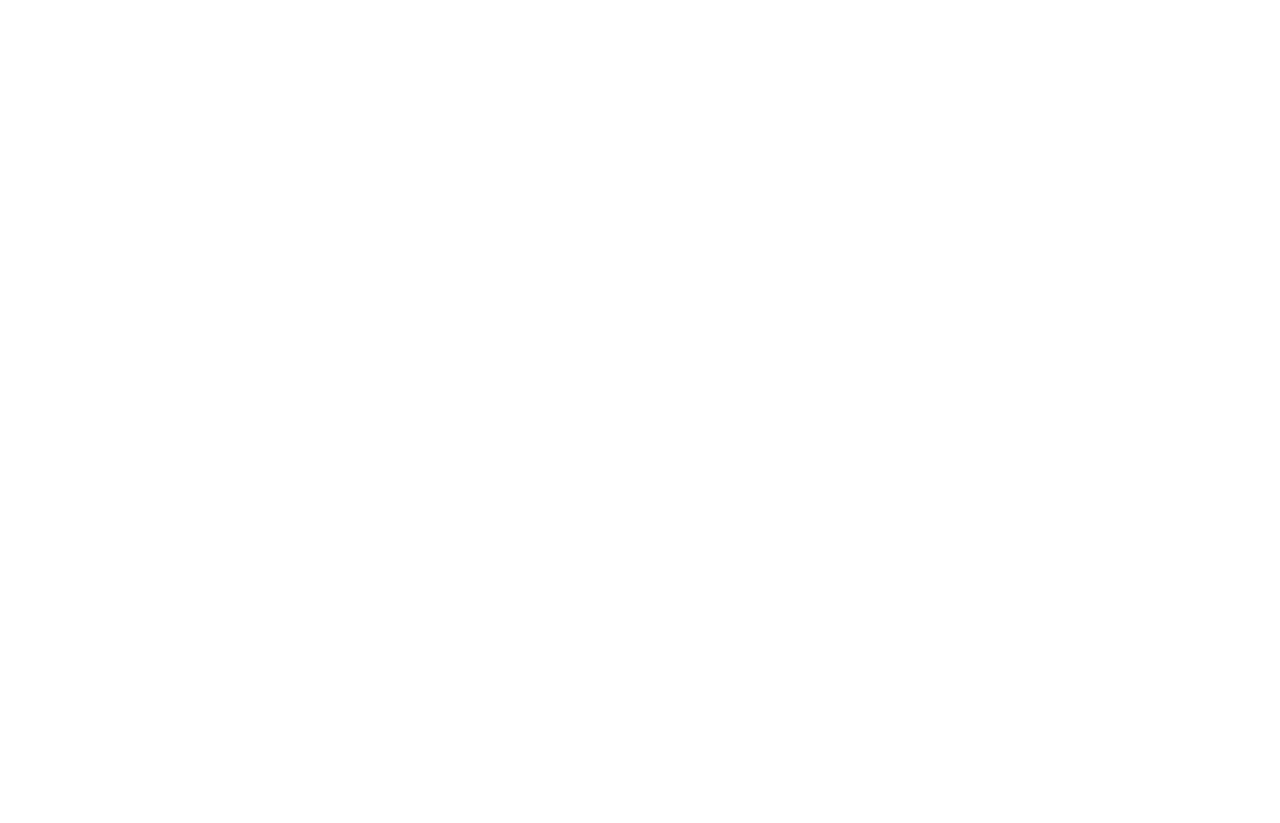
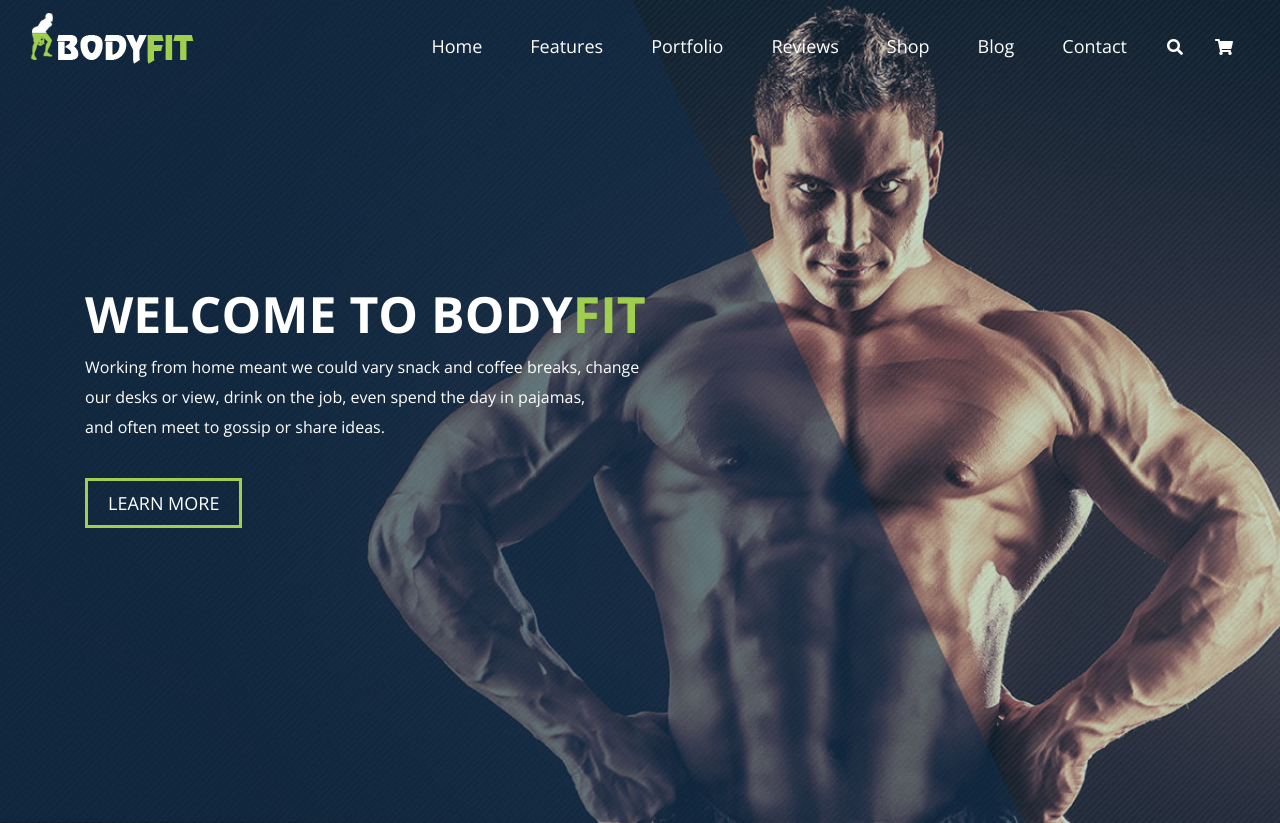
Before and after one commit to Sajedurrahmanratul/BodyFit, a plain HTML site: page index.html in a window 1280 px wide. Before the commit the page ends 800 px from the top, so only its background shows below. Drawn offline with nearby package versions, Linux system fonts and the light colour scheme.

Commit message:
hero done

```diff
--- a/css/style.scss
+++ b/css/style.scss
@@ -15,7 +15,7 @@ Common Css
     margin: 0;
     padding: 0;
     box-sizing: border-box;
-    overflow-x: hidden;
+
 }
 
 html{
@@ -23,6 +23,7 @@ html{
 }
 
 body{
+    overflow-x: hidden;
     font-family: 'Open Sans', sans-serif;
 }
 
@@ -58,6 +59,7 @@ p{
     font-family: 'Open Sans', sans-serif;
     font-weight: normal;
     font-size: 16px;
+    line-height: 30px;
 }
 
 a{
@@ -65,8 +67,49 @@ a{
     font-weight: normal;
     font-size: 18px;
     text-decoration: none;
-
+    color: $white-color;
     &:hover{
         text-decoration: none;
+        color: $white-color;
     }
 }
+
+
+/*==========================================
+Header Css
+==========================================*/
+
+header{
+    background: url(/img/hero-bg.jpg);
+    width: 100%;
+    height: fit-content;
+    background-repeat: no-repeat;
+    background-size: cover;
+    background-position: center;
+    padding: 0 0 50px 0;
+    .hero{
+        height: 87vh;
+        padding-bottom: 50px;
+        h1{
+            color: $white-color;
+        }
+
+        span{
+            color: $secondary-color;
+        }
+
+        p{
+            color: $white-color;
+        }
+
+        a{
+            border: 3px solid $secondary-color;
+            padding: 10px 20px;
+            transition: .2s ease all;
+            &:hover{
+                border: 3px solid #80aa37;
+                color: rgb(224, 224, 224);
+            }
+        }
+    }
+}
--- a/index.html
+++ b/index.html
@@ -26,6 +26,47 @@
     <link rel="stylesheet" href="/css/style.css">
 </head>
 <body>
+   <!---Nav and Header Start-->
+  <header>
+    <nav class="navbar navbar-expand-lg">
+      <div class="container-fluid">
+        <img src="/img/logo.png" alt="Image Here" class="navbar-brand ">
+          <button class="toggler navbar-toggler pt-4" data-target="#navbarCollapse" data-toggle="collapse">
+            <i class="fas fa-bars text-white"></i>
+          </button>
+          <div class="collapse navbar-collapse" id="navbarCollapse">
+            <ul class="navbar-nav ml-auto pt-3">
+              <li class="nav-item"><a href="#" class="text-white mx-3 nav-link">Home</a></li>
+              <li class="nav-item"><a href="#" class="text-white mx-3 nav-link">Features</a></li>
+              <li class="nav-item"><a href="#" class="text-white mx-3 nav-link">Portfolio</a></li>
+              <li class="nav-item"><a href="#" class="text-white mx-3 nav-link">Reviews</a></li>
+              <li class="nav-item"><a href="#" class="text-white mx-3 nav-link">Shop</a></li>
+              <li class="nav-item"><a href="#" class="text-white mx-3 nav-link">Blog</a></li>
+              <li class="nav-item"><a href="#" class="text-white mx-3 nav-link">Contact</a></li>
+              <i class="p text-white my-auto mx-3 pt-2 pb-2 fas fa-search"></i>
+              <i class="p text-white my-auto mx-3 pt-2 pb-2  fas fa-shopping-cart"></i>
+            </ul>
+          </div>
+      </div>
+    </nav>
+    <div class="hero d-flex align-items-center">
+      <div class="container">
+        <h1 class="text-uppercase ">Welcome To body<span>Fit</span></h1>
+        <p class="mb-5">Working from home meant we could vary snack and coffee breaks, change <br>
+          our desks or view, drink on the job, even spend the day in pajamas, <br>
+          and often meet to gossip or share ideas.</p>
+          <a href="#" class="text-uppercase">Learn More</a>
+      </div>
+    </div>
+  </header>
+   <!---Nav and Header End-->
+
+    <!---Optimize Body Start-->
+    <section class="optimize-body">
+
+    </section>
+     <!---Optimize Body End-->
+
      <!---Jquery-->
    <script
    src="https://code.jquery.com/jquery-3.2.1.slim.min.js"
```
Also changed, not shown: css/style.css, 1 other file.
